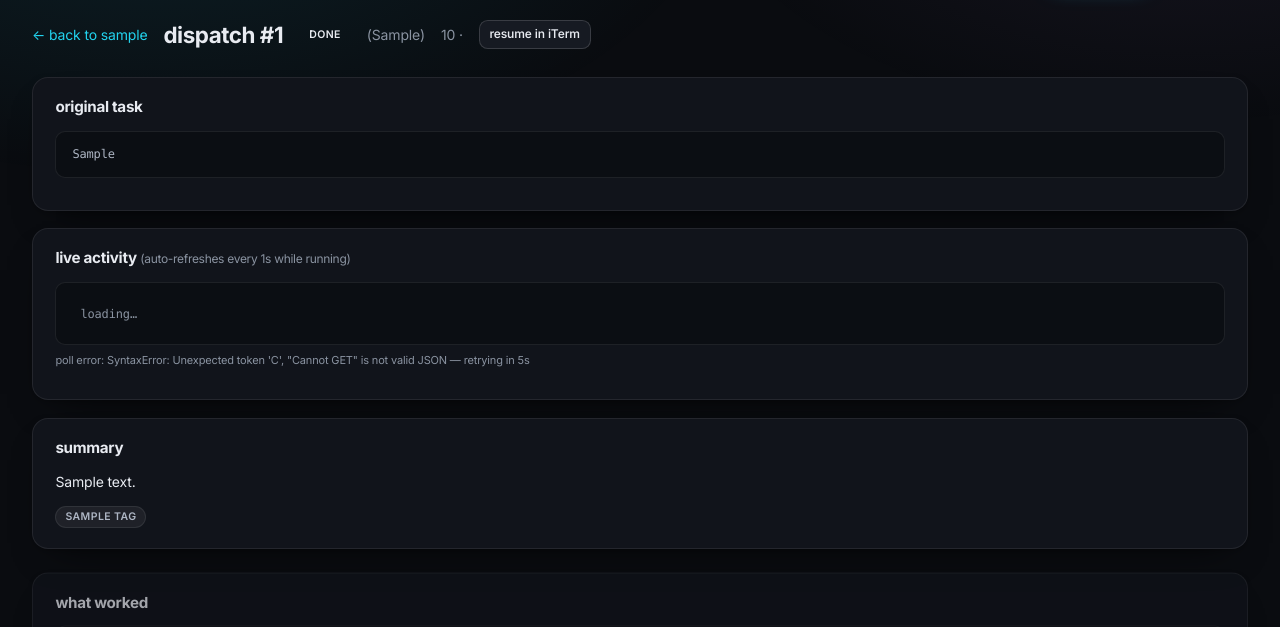
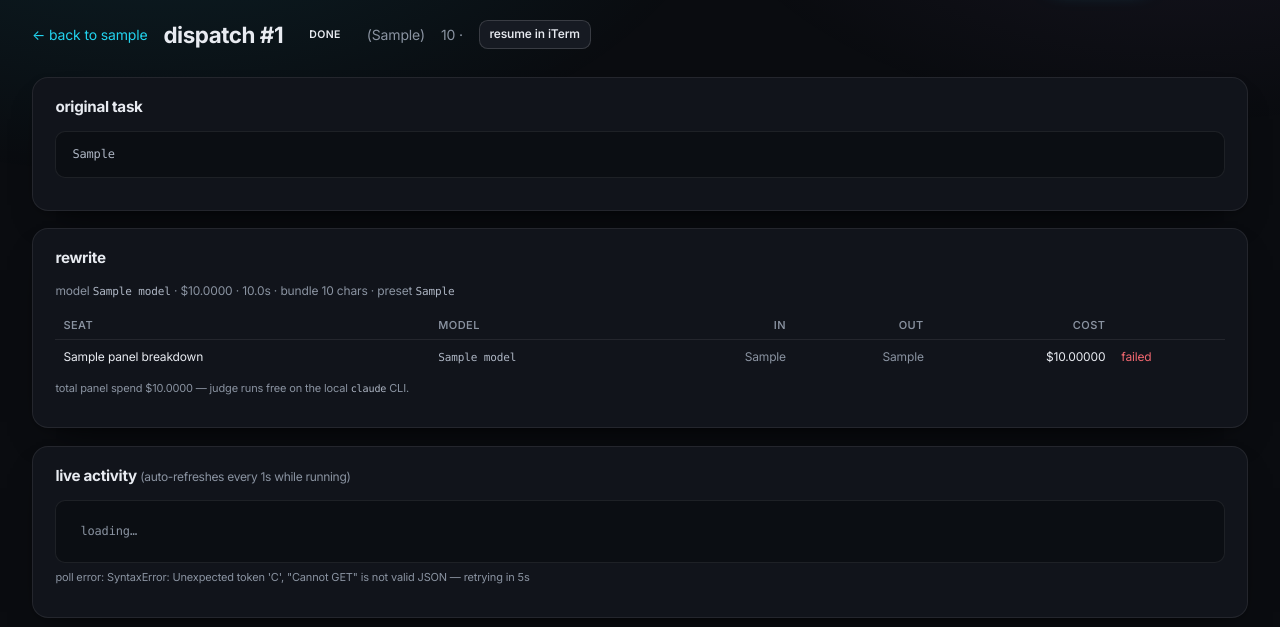
Before and after one commit to bonkai/orchestrator, a FastAPI app: template orchestrator/templates/dispatch.html in a window 1280 px wide. Shown: the part 64-691 px from the top of the page. Run offline with FastAPI, Linux system fonts and the light colour scheme; the template is opened without the code that fills it: most values are stand-ins (such as "Sample title", 1, 10 or a date in 2020); some libraries are stand-ins or nearby versions.

Commit message:
Auto-push: 2026-06-18

```diff
--- a/orchestrator/templates/_runs.html
+++ b/orchestrator/templates/_runs.html
@@ -10,6 +10,7 @@
           <tr class="status-{{ r.status }}">
             <td>{{ r.id }}</td>
             <td><span class="badge badge-{{ r.status }}">{{ r.status }}</span>
+              {% if r.fused %}<small title="multi-model fusion rewrite{% if r.cost_usd %} · ${{ '%.4f'|format(r.cost_usd) }}{% endif %}">⚡</small>{% endif %}
               {% if r.outcome_reason %}<small>({{ r.outcome_reason }})</small>{% endif %}
               {% if r.tool_calls and r.tool_calls > 0 %}
                 <small class="muted" title="tool calls so far">· {{ r.tool_calls }}t</small>
--- a/orchestrator/templates/dispatch.html
+++ b/orchestrator/templates/dispatch.html
@@ -26,6 +26,69 @@
       <h3>original task</h3>
       <pre>{{ d.user_task }}</pre>
     </div>
+
+    {% if rewrite %}
+    <div class="pane reveal">
+      <h3 style="margin-top:0;">
+        rewrite
+        {% if rewrite.fused %}<span title="multi-model fusion panel authored this rewrite"
+              style="font-size:13px;">⚡ fusion</span>{% endif %}
+        {% if rewrite.stage == 'rewrite_skipped' %}
+          <span class="badge badge-failed" style="font-size:10px;">not used</span>
+        {% endif %}
+      </h3>
+      <p class="muted" style="font-size:12px; margin:0 0 0.6rem;">
+        model <code>{{ rewrite.model or '?' }}</code>
+        · ${{ '%.4f'|format(rewrite.cost_usd or 0) }}
+        {% if rewrite.fused %}<span title="out-of-pocket panel spend (Claude seats are $0)">(panel)</span>{% endif %}
+        · {{ '%.1f'|format(rewrite.duration_s or 0) }}s
+        {% if rewrite.bundle_chars %}· bundle {{ rewrite.bundle_chars }} chars{% endif %}
+        {% if rewrite.fusion_preset %}· preset <code>{{ rewrite.fusion_preset }}</code>{% endif %}
+      </p>
+      {% if rewrite.stage == 'rewrite_skipped' %}
+        <p style="color:#f0676f; font-size:12px; margin:0 0 0.6rem;">
+          rewrite not used: {{ rewrite.reason }}</p>
+        {% if rewrite.raw_preview %}
+          <pre style="white-space:pre-wrap; font-size:11px; max-height:160px; overflow:auto;">{{ rewrite.raw_preview }}</pre>
+        {% endif %}
+      {% endif %}
+
+      {% if rewrite.panel_breakdown %}
+        <table style="font-size:12px; width:100%;">
+          <thead><tr>
+            <th style="text-align:left;">seat</th><th style="text-align:left;">model</th>
+            <th style="text-align:right;">in</th><th style="text-align:right;">out</th>
+            <th style="text-align:right;">cost</th><th></th>
+          </tr></thead>
+          <tbody>
+          {% for s in rewrite.panel_breakdown %}
+            <tr>
+              <td>{{ s.name }}</td>
+              <td><code>{{ s.model or '—' }}</code></td>
+              <td style="text-align:right;" class="muted">{{ s.prompt_tokens }}</td>
+              <td style="text-align:right;" class="muted">{{ s.completion_tokens }}</td>
+              <td style="text-align:right;">
+                {% if s.subscription %}<span class="muted" title="Claude Code seat — subscription, no API charge">$0 (sub)</span>
+                {% else %}${{ '%.5f'|format(s.cost or 0) }}{% endif %}
+              </td>
+              <td>{% if s.ok %}<span style="color:#5ed39a;">ok</span>
+                  {% else %}<span style="color:#f0676f;" title="{{ s.error }}">failed</span>{% endif %}</td>
+            </tr>
+            {% if s.ok and s.preview %}
+            <tr><td colspan="6" class="muted"
+                style="font-size:11px; padding:0 0 6px 8px; white-space:pre-wrap;">{{ s.preview }}{% if s.preview|length >= 600 %}…{% endif %}</td></tr>
+            {% elif not s.ok and s.error %}
+            <tr><td colspan="6" style="font-size:11px; color:#8a93a1; padding:0 0 6px 8px;">{{ s.error }}</td></tr>
+            {% endif %}
+          {% endfor %}
+          </tbody>
+        </table>
+        <p class="muted" style="font-size:11px; margin-top:0.4rem;">
+          total panel spend ${{ '%.4f'|format(rewrite.cost_usd or 0) }} — judge runs free on the local <code>claude</code> CLI.
+        </p>
+      {% endif %}
+    </div>
+    {% endif %}
 
     <div class="pane reveal">
       <h3>live activity
```
